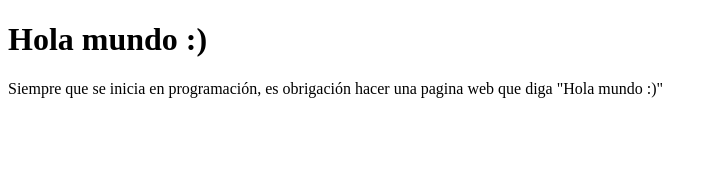
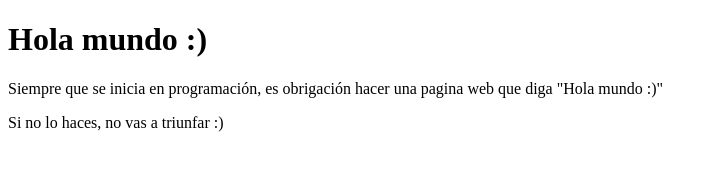
Before and after one commit to LuiferEduardoo/Proyecto.1, a plain HTML site: page index.html in a window 1280 px wide. Shown: the whole page, without its empty margins (0-717 px from the left). Drawn offline with Linux system fonts and the light colour scheme.

Commit message:
Cambios, agregamos mas texto

```diff
--- a/index.html
+++ b/index.html
@@ -9,5 +9,6 @@
 <body>
   <h1>Hola mundo :)</h1>
   <p>Siempre que se inicia en programación, es obrigación hacer una pagina web que diga "Hola mundo :)"</p>
+  <p>Si no lo haces, no vas a triunfar :)</p>
 </body>
 </html>
```
